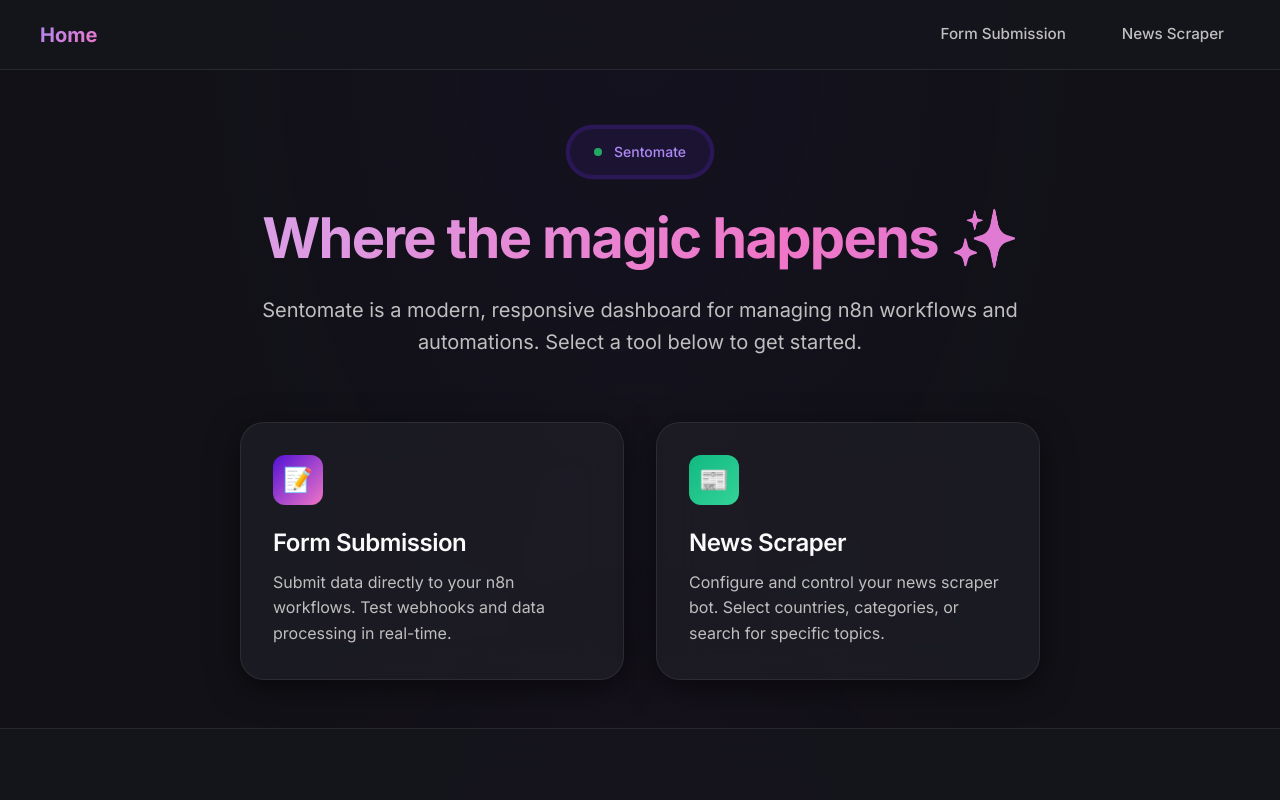
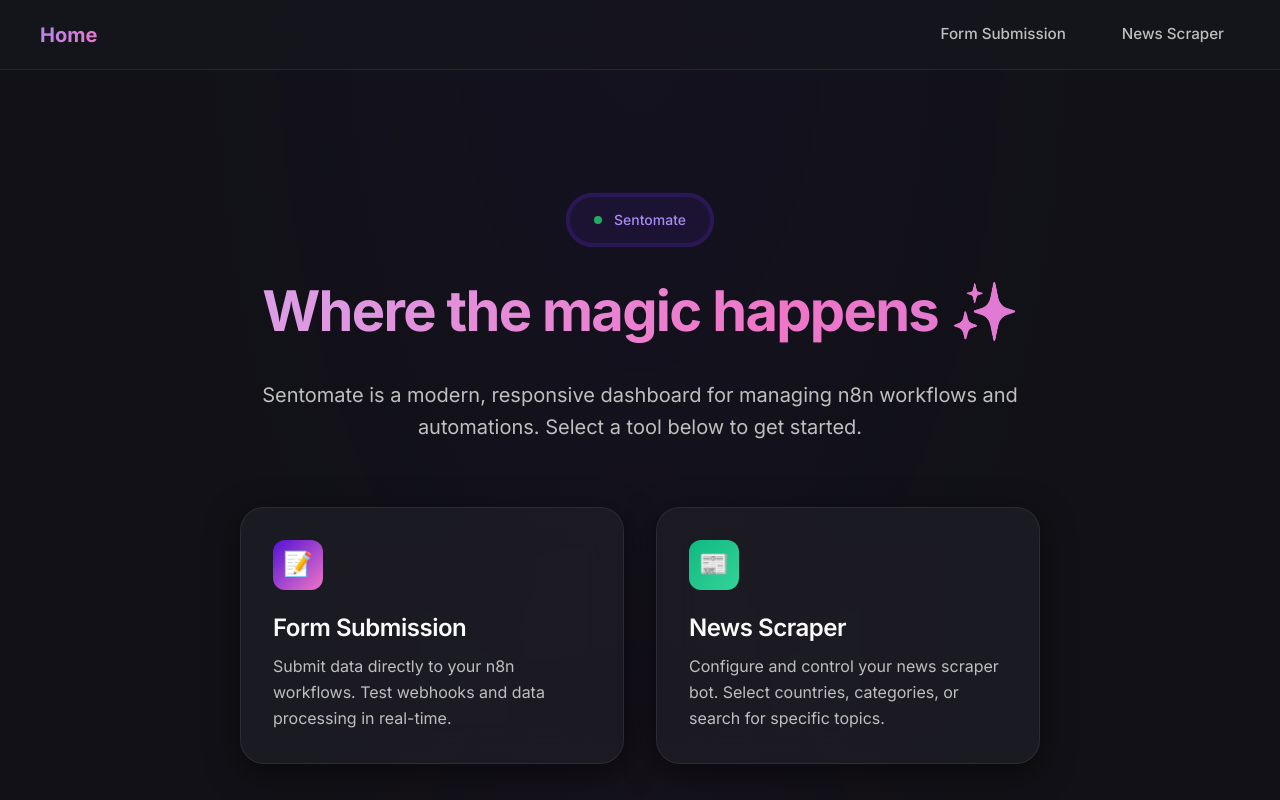
Before and after one commit to calzkmal/n8n-form-integration, a Next.js app: page / in a window 1280 px wide. Shown: the top 800 px of the page. Built offline with nearby package versions, Linux system fonts and the light colour scheme.

Commit message:
feat: update package, fix some css modules

```diff
--- a/app/globals.css
+++ b/app/globals.css
@@ -471,10 +471,11 @@ select.form-input {
   -webkit-background-clip: text;
   -webkit-text-fill-color: transparent;
   background-clip: text;
-  line-height: 1.1;
+  line-height: 1.25;
   letter-spacing: -0.03em;
   animation: gradientShift 8s ease infinite;
   background-size: 200% 200%;
+  padding-bottom: 0.15em;
 }
 
 @keyframes gradientShift {
--- a/app/page.tsx
+++ b/app/page.tsx
@@ -41,7 +41,7 @@ export default function Home() {
                 </div>
 
                 {/* Hero Section */}
-                <section className="hero-section" style={{ minHeight: '80vh', display: 'flex', alignItems: 'center' }}>
+                <section className="hero-section" style={{ minHeight: '100vh', display: 'flex', alignItems: 'center' }}>
                     <div className="hero-content">
                         <div className="hero-badge">
                             <span className="status-dot active"></span>
```
Also changed, not shown: package.json (+4 -4 lines), 1 other file (tests, documents, lock files or other folders).
